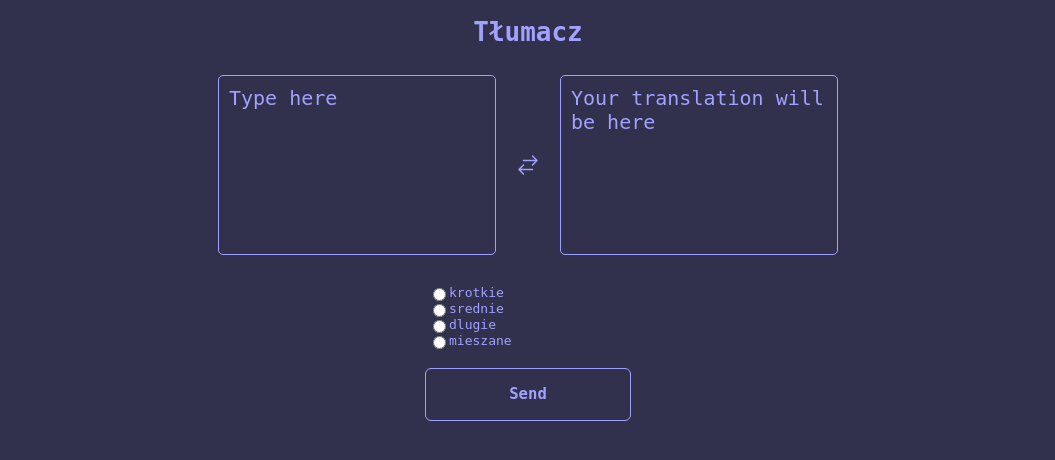
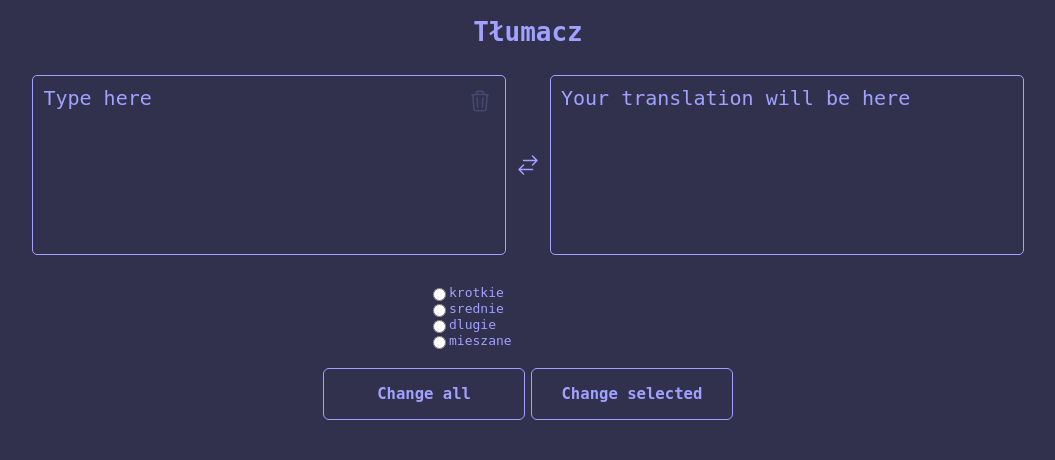
Before and after one commit to Iamtheproblem-dev/Japanese-translation, a Flask app: page / in a window 1280 px wide. Shown: the top 460 px of the page, without its empty margins (112-1167 px from the left). Run offline with Flask 3, Linux system fonts and the light colour scheme.

Commit message:
clear textarea button

```diff
--- a/app.py
+++ b/app.py
@@ -17,9 +17,11 @@ def encode():
     text = msg.get('text')
     select_start = msg.get('select_start')
     select_end = msg.get('select_end')
-
-    replaced =  default_gen.replace_text(text[select_start:select_end],default_gen.char_map2)
-    text = text[:select_start] + replaced + text[select_end:]
+    if msg.get('select?'):
+        replaced =  default_gen.replace_text(text[select_start:select_end],default_gen.char_map2)
+        text = text[:select_start] + replaced + text[select_end:]
+    else:
+        text = default_gen.replace_text(text,default_gen.char_map2)
 
 
     return text
--- a/static/css/main.css
+++ b/static/css/main.css
@@ -3,10 +3,6 @@
     justify-content: center;
     text-align: center;
 }
-
-
-
-
 
 .radio {
     margin: 20px;
@@ -32,27 +28,39 @@
 }
 
 .inputs {
+    width: 80%;
     overflow: hidden;
     min-height: 200px;
     display: grid;
     grid-template-columns: 1fr auto 1fr;
     align-items: stretch;
 }
-
-.inputs * {
-    justify-content: center;
+.area_wrapper{
+    display: flex;
+    width: 100%;
+    height: 100%;
+    position: relative;
+}
+.area_wrapper svg{
+    position: absolute;
+    right: 1.5rem;
+    top: 1.5rem;
+    opacity: 0.2;
+    transition: 0.3s;
+}
+.area_wrapper:hover svg{
+    opacity: 1;
+}
+textarea {
+    box-sizing: border-box;
+    width: 100%;
     margin: 10px;
     background-color: transparent;
-}
-
-textarea {
     cursor: text;
     text-align: left;
     font-size: x-large;
-
     color: var(--font_blue);
     resize: none;
-    box-sizing: border-box;
     padding: 10px;
     border-color: var(--font_blue);
     border-radius: 5px;
@@ -66,12 +74,13 @@ textarea {
 textarea::placeholder {
     color: var(--font_blue);
 }
-textarea:focus{
+#input_text:focus,#input_text:hover{
     /*grow outline transition*/
     outline-width:5px;
     outline-color: var(--font_blue);
 }
-button{
+.buttons button{
+    height: 50px;
     aspect-ratio:4/1;
     background-color: transparent;
     border:none;
--- a/static/js/Text.js
+++ b/static/js/Text.js
@@ -1,22 +1,27 @@
 const delay = ms => new Promise(res => setTimeout(res, ms));
-async function upload(){
-    const input_textarea = document.getElementById('input_text');
-    const output_textarea = document.getElementById('output_text');
+const input_textarea = document.getElementById('input_text');
+const output_textarea = document.getElementById('output_text');
+async function upload(select){
+
     var msg = new FormData
 
     const radio = document.querySelector('input[name="option"]:checked');
     if (radio == null){
         let button = document.getElementById('upload')
+        let inner = button.innerHTML
         button.innerHTML = '<h3>select an option</h3>';
+        button.disabled = true;
 
         await delay(2000);
-        button.innerHTML = '<h3>Send</h3>';
+        button.innerHTML = inner;
+        button.disabled = false;
 
     }else{
 
 
     msg['option'] = radio.id;
     msg['text'] = input_textarea.value;
+    msg['select?'] = select
     msg['select_start'] = input_textarea.selectionStart
     msg['select_end'] = input_textarea.selectionEnd
 
@@ -32,3 +37,6 @@ async function upload(){
         output_textarea.innerHTML = response;
     })}
 }
+function clear_input(){
+    input_textarea.value = '';
+}
--- a/templates/html/main_page.html
+++ b/templates/html/main_page.html
@@ -5,14 +5,26 @@
 <div class='wrapper'>
     <div class="inputs">
         <!--when you change the border widthh onn textarea also change the number to the this.style.height = this.scrollHeight to the width*2-->
-        <textarea placeholder='Type here' id="input_text" oninput='this.style.height = "";this.style.height = this.scrollHeight+2 + "px"'></textarea>
+        <div class='area_wrapper'>
+            <textarea placeholder='Type here' id="input_text"
+                oninput='this.style.height = "";this.style.height = this.scrollHeight+2 + "px"'></textarea>
+            <svg onclick = 'clear_input()' xmlns="http://www.w3.org/2000/svg" fill="none" viewBox="0 0 24 24" stroke-width="1.5" stroke="currentColor" class="size-6">
+  <path stroke-linecap="round" stroke-linejoin="round" d="m14.74 9-.346 9m-4.788 0L9.26 9m9.968-3.21c.342.052.682.107 1.022.166m-1.022-.165L18.16 19.673a2.25 2.25 0 0 1-2.244 2.077H8.084a2.25 2.25 0 0 1-2.244-2.077L4.772 5.79m14.456 0a48.108 48.108 0 0 0-3.478-.397m-12 .562c.34-.059.68-.114 1.022-.165m0 0a48.11 48.11 0 0 1 3.478-.397m7.5 0v-.916c0-1.18-.91-2.164-2.09-2.201a51.964 51.964 0 0 0-3.32 0c-1.18.037-2.09 1.022-2.09 2.201v.916m7.5 0a48.667 48.667 0 0 0-7.5 0" />
+</svg>
+
+        </div>
+
         <svg xmlns="http://www.w3.org/2000/svg" fill="none" viewBox="0 0 24 24" stroke-width="1.5" stroke="currentColor"
             class="size-6">
             <path stroke-linecap="round" stroke-linejoin="round"
                 d="M7.5 21 3 16.5m0 0L7.5 12M3 16.5h13.5m0-13.5L21 7.5m0 0L16.5 12M21 7.5H7.5" />
         </svg>
 
-        <textarea placeholder='Your translation will be here' id="output_text" disabled></textarea>
+
+
+        <div class="area_wrapper">
+            <textarea placeholder='Your translation will be here' id="output_text" disabled></textarea>
+        </div>
     </div>
 
 
@@ -35,7 +47,15 @@
             <label for="mieszane">mieszane</label>
         </div>
 
-    </div><button onclick="upload()" id="upload"><h3>Send</h1></button>
+    </div>
+    <div class='buttons'>
+        <button onclick="upload(0)" id="upload">
+            <h3>Change all</h1>
+        </button>
+        <button onclick="upload(1)" id="upload">
+            <h3>Change selected</h1>
+        </button>
+    </div>
 </div>
 <script src="static\js\Text.js"></script>
 {%endblock%}
```
